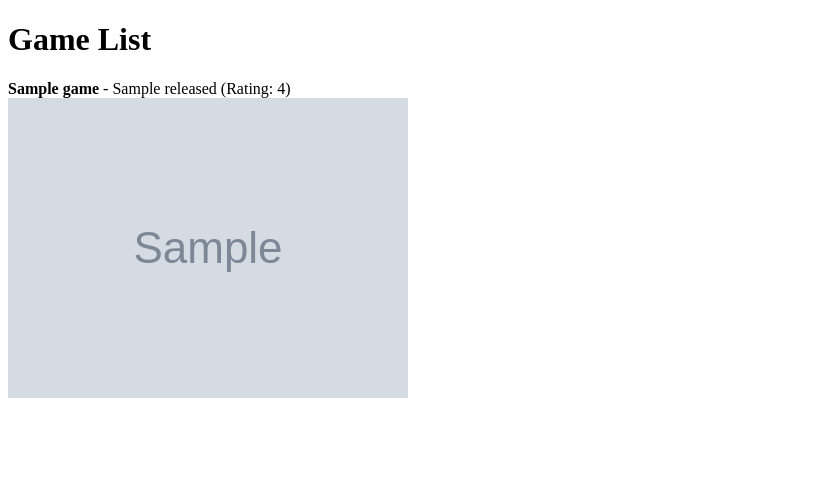
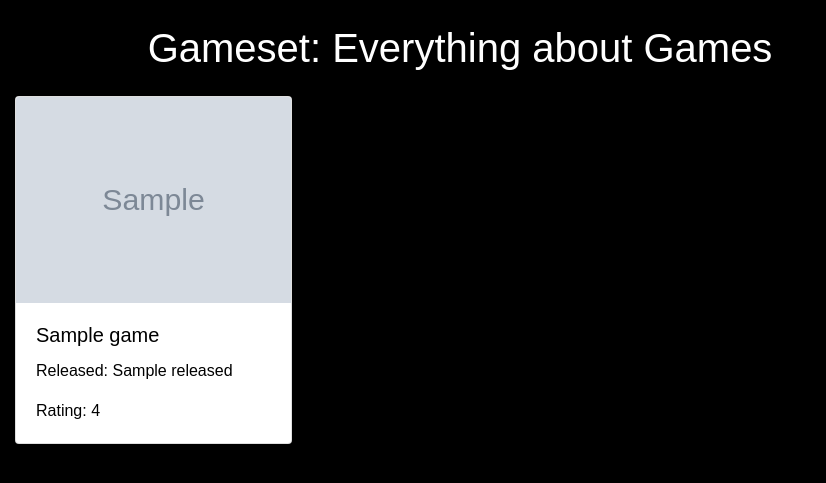
Before and after one commit to spherenugget/gameset, a Django app: template gamesetwebapp/templates/gamesetwebapp/index.html in a window 1280 px wide. Shown: the top 483 px of the page, without its empty margins (0-826 px from the left). Run offline with Django 5.2, Linux system fonts and the light colour scheme; the template is opened without the code that fills it: most values are stand-ins (such as "Sample title", 1, 10 or a date in 2020); grey boxes marked "Sample" are stand-in pictures; some libraries are stand-ins or nearby versions.

Commit message:
enable card display and bootstrap styling

```diff
--- a/gamesetwebapp/static/gamesetwebapp/styles/screen.css
+++ b/gamesetwebapp/static/gamesetwebapp/styles/screen.css
@@ -6,21 +6,63 @@
     width: 920px;
 }
 
+/* Styling for game list container */
+.games-list {
+    display: flex;
+    flex-wrap: wrap;
+    gap: 20px;
+    background-color: rgb(48, 48, 213);
+}
+
+/* Individual game item styling */
+.game-item {
+    border: 1px solid #fff;
+    padding: 16px;
+    background-color: #333;
+    border-radius: 8px;
+    width: calc(33.333% - 20px);
+    box-shadow: 0 4px 8px rgba(255, 255, 255, 0.1);
+}
+
+/* Styling for game images */
+.game-image img {
+    max-width: 100%;
+    height: auto;
+    border-radius: 8px;
+}
+
+/* No games message styling */
+.no-games {
+    font-size: 1.2rem;
+    color: #999;
+    text-align: center;
+}
+
+/* Additional styling for the logo */
 .logo {
     width: 190px;
 }
 
+/* Navigation separator */
 .nav_sep {
     width: 10px;
     margin-right: 10px;
 }
-.games {
-    background-color: rgba(40, 40, 220, 0.76);
-    margin-top: 12px;
+
+/* Game list width */
+.game-list {
+    width: 200px;
 }
+
+/* Navigation list items */
 nav ul li {
     display: inline;
-    font-size: 190% ;
+    font-size: 190%;
     margin-right: 15px;
     font-weight: bold;
 }
+
+.card-body {
+    color: black;
+    width: fit-content;
+}
--- a/gamesetwebapp/templates/gamesetwebapp/index.html
+++ b/gamesetwebapp/templates/gamesetwebapp/index.html
@@ -4,21 +4,34 @@
     <meta charset="UTF-8">
     <meta name="viewport" content="width=device-width, initial-scale=1.0">
     <title>Game List</title>
+    {% load static %}
+        <!-- Add Bootstrap CSS via CDN -->
+        <link href="https://stackpath.bootstrapcdn.com/bootstrap/4.5.2/css/bootstrap.min.css" rel="stylesheet">
+        <!-- Link to stylesheet -->
+        <link rel="stylesheet" href="{% static 'gamesetwebapp\styles\screen.css' %}">
 </head>
 <body>
-    <h1>Game List</h1>
+    <div class="container my-4">
+        <h1 class="text-center mb-4">Gameset: Everything about Games </h1>
 
-    <div class="games-list">
-        {% for game in api_games %}
-            <div class="game-item">
-                <strong>{{ game.name }}</strong> - {{ game.released }} (Rating: {{ game.rating }})
-                <div class="game-image">
-                    <img src="{{ game.background_image }}" alt="{{ game.name }}">
+        <div class="row">
+            {% for game in api_games %}
+                <div class="col-md-4 mb-4">
+                    <div class="card h-100">
+                        <img src="{{ game.background_image }}" class="card-img-top" alt="{{ game.name }}">
+                        <div class="card-body">
+                            <h5 class="card-title">{{ game.name }}</h5>
+                            <p class="card-text">Released: {{ game.released }}</p>
+                            <p class="card-text">Rating: {{ game.rating }}</p>
+                        </div>
+                    </div>
                 </div>
-            </div>
-        {% empty %}
-            <div class="no-games">No games available from the API.</div>
-        {% endfor %}
+            {% empty %}
+                <div class="col-12">
+                    <div class="alert alert-warning">No games available from the API.</div>
+                </div>
+            {% endfor %}
+        </div>
     </div>
 
 </body>
```
Also changed, not shown: games/WhatsApp_Image_2024-10-01_at_11.26.58_aee20a11.jpg (deleted).
